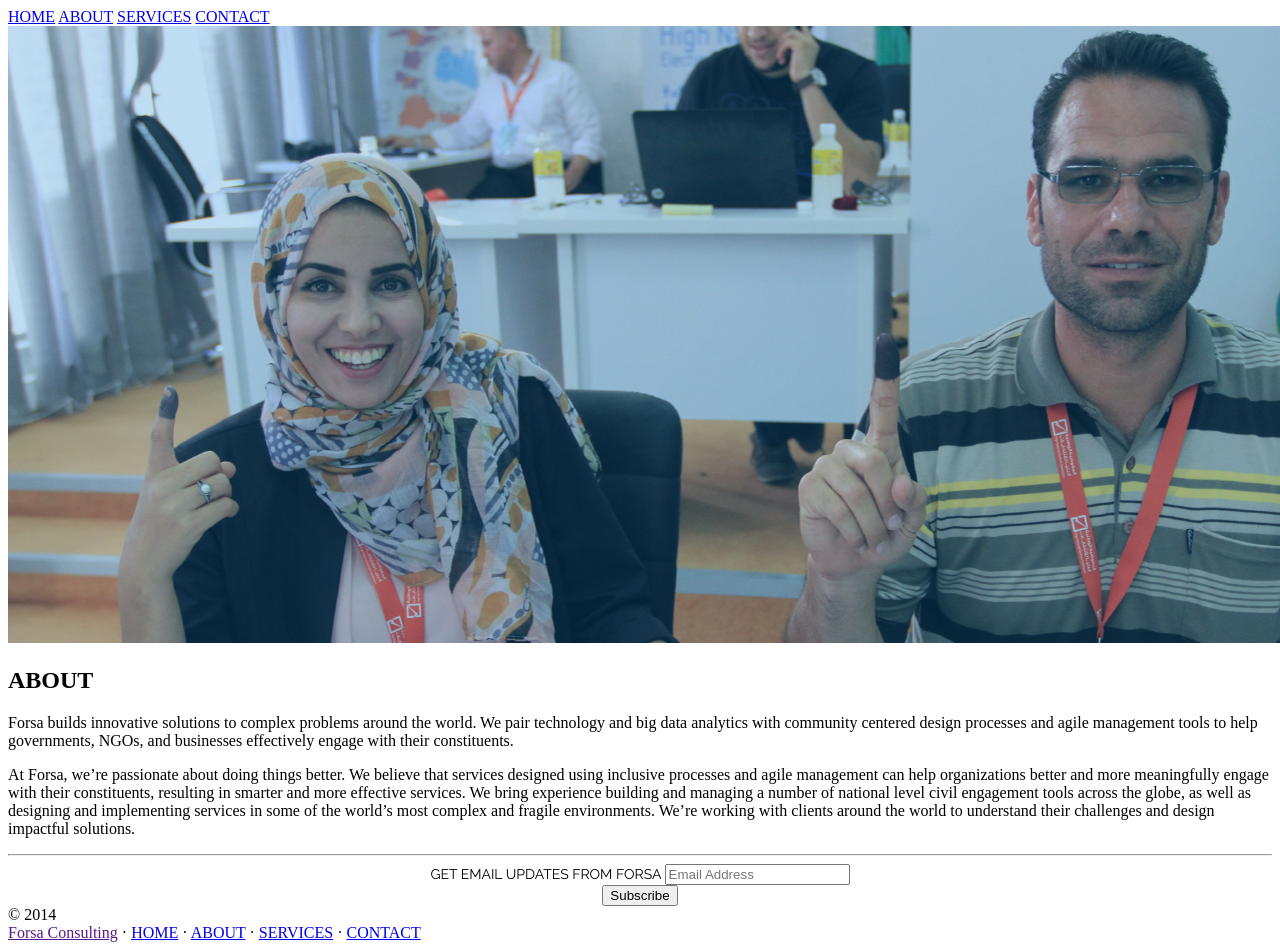
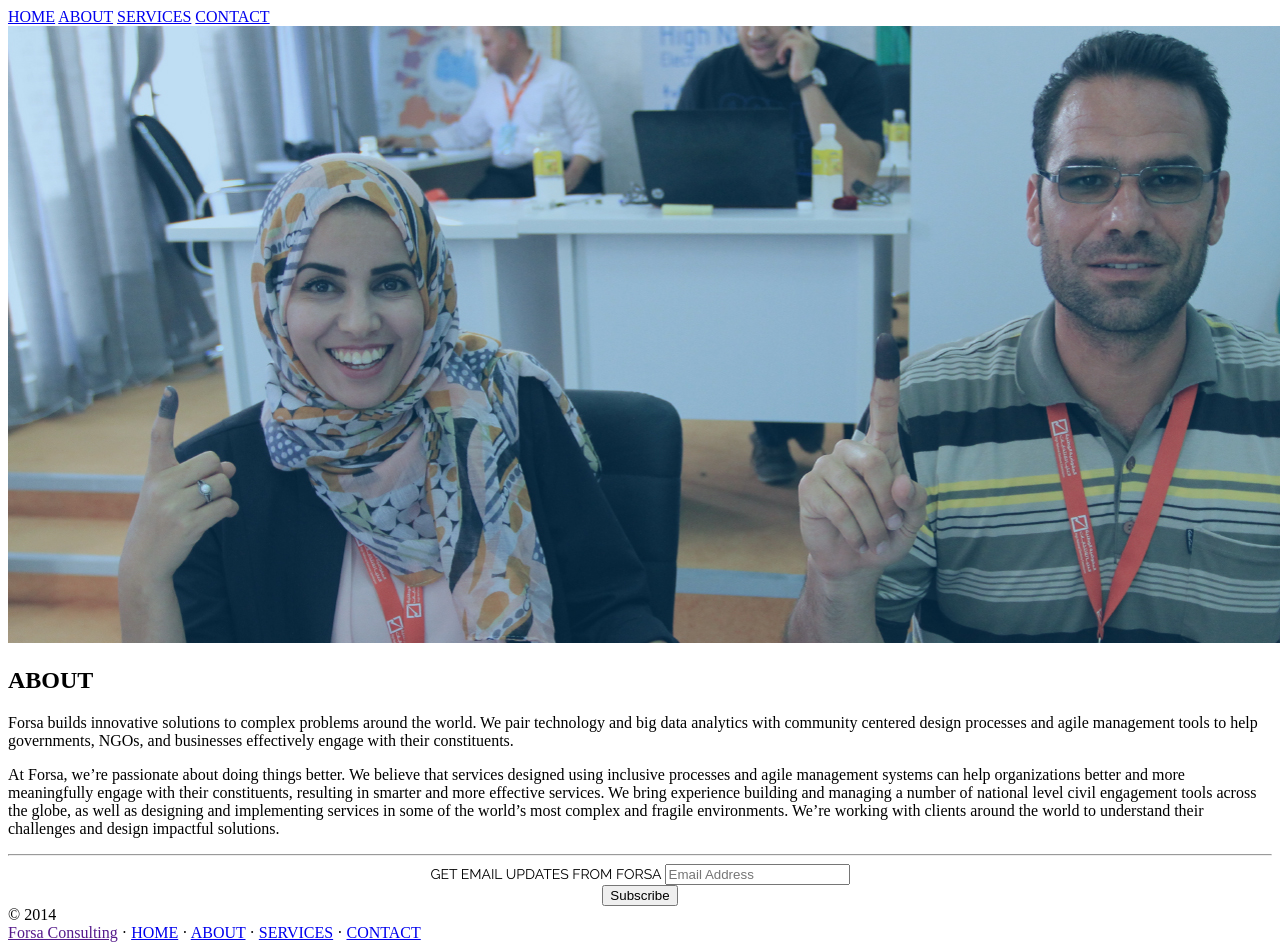
Before and after one commit to forsaio/forsa-site, a Jekyll site: the page built from about.md, in a window 1280 px wide. Built offline with Jekyll 4.4.1, drawn with Linux system fonts in a browser that asks for light colours; nearby versions of some CDN libraries; comment, search, counter and statistics services are not loaded.

Commit message:
minor change to about.md

```diff
--- a/about.md
+++ b/about.md
@@ -10,8 +10,7 @@ cover_image: ink_finger.jpg
 
 Forsa builds innovative solutions to complex problems around the world.  We pair technology and big data analytics with community centered design processes and agile management tools to help governments, NGOs, and businesses effectively engage with their constituents.
 
-At Forsa, we’re passionate about doing things better.  We believe that services designed using inclusive processes and agile management can help organizations better and more meaningfully engage with their constituents, resulting in smarter and more effective services. We bring experience building and managing a number of national level civil engagement tools across the globe, as well as
-designing and implementing services in some of the world’s most complex and fragile environments. We’re working with clients around the world to understand their challenges and design impactful solutions.
+At Forsa, we’re passionate about doing things better.  We believe that services designed using inclusive processes and agile management systems can help organizations better and more meaningfully engage with their constituents, resulting in smarter and more effective services. We bring experience building and managing a number of national level civil engagement tools across the globe, as well as designing and implementing services in some of the world’s most complex and fragile environments. We’re working with clients around the world to understand their challenges and design impactful solutions.
 
 ---
 
```
Also changed, not shown: images/forsa_explanation.png (deleted).
